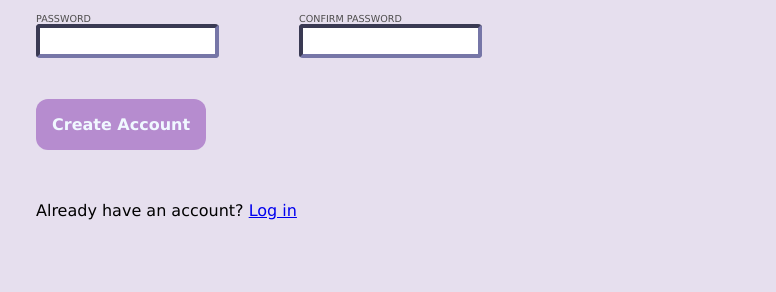
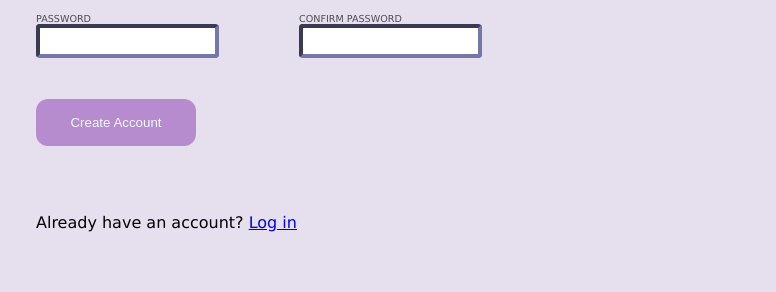
Before and after one commit to vcorneau/odin-signup, a plain HTML site: page signup.html in a window 1280 px wide. Shown: the part 385-677 px from the top of the page, 504-1280 px from the left. Drawn offline with Linux system fonts and the light colour scheme; a web font is replaced by a local one.

Commit message:
Corrected button styling

```diff
--- a/signup.html
+++ b/signup.html
@@ -69,8 +69,8 @@
 
           <div id="submit">
             <ul>
-              <li class="button">
-                <div type="submit">Create Account</div>
+              <li>
+                <button class="button" type="submit">Create Account</div>
               </li>
             </ul>
             </br>
--- a/style.css
+++ b/style.css
@@ -131,8 +131,14 @@ li {
   border: none;
   border-radius: 12px;
   color: aliceblue;
-  font-weight: bold;
   text-align: center;
-  width: fit-content;
+  width: 10rem;
   padding: 1rem;
 }
+
+.button:active {
+  background-color: rgb(141, 110, 160);
+  border: 1px;
+  border-radius: 12px;
+  color: aliceblue;
+}
```
